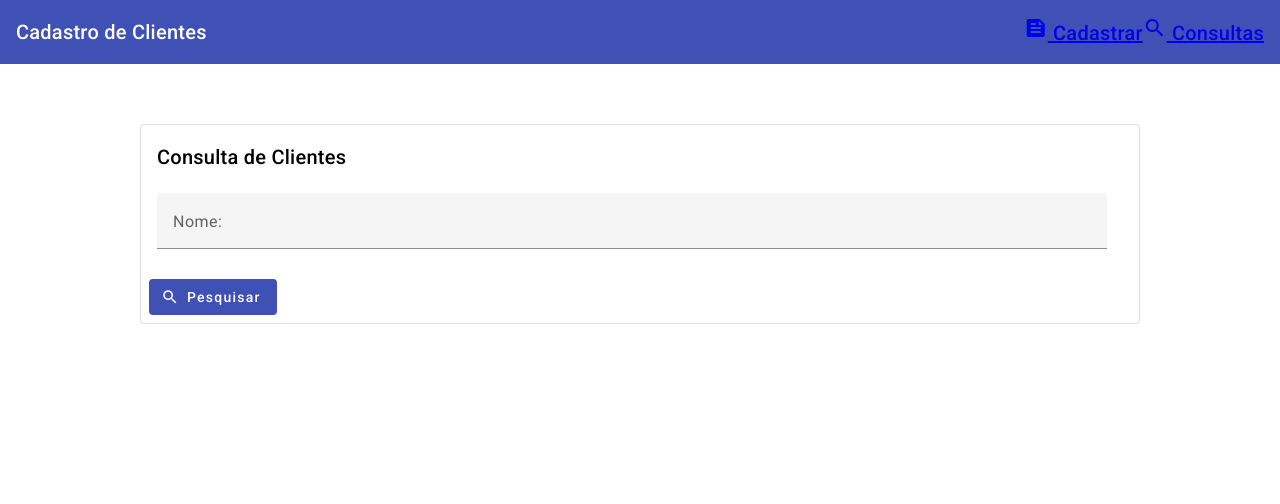
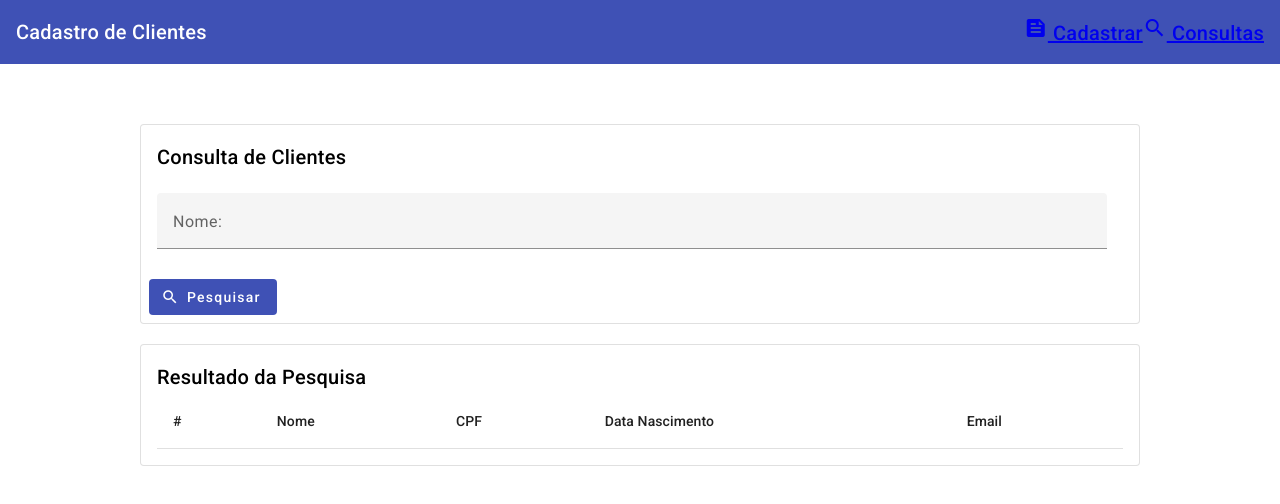
Before and after one commit to LeoMazenda2/crud-angular-material, an Angular app: page /consulta in a window 1280 px wide. Shown: the top 504 px of the page. Built offline with nearby package versions, Linux system fonts and the light colour scheme.

Commit message:
a renderizar a tabela

```diff
--- a/src/app/cliente.service.ts
+++ b/src/app/cliente.service.ts
@@ -16,7 +16,11 @@
     localStorage.setItem(ClienteService.REPO_CLIENTE, JSON.stringify(storage));
   }
 
-  obterStorage(): Cliente[] {
+  pesquisarClientes(nome: string) : Cliente[] {
+    return this.obterStorage();
+  }
+
+  private obterStorage(): Cliente[] {
     const repositorioClientes = localStorage.getItem(ClienteService.REPO_CLIENTE);
     if (repositorioClientes) {
       const Clientes: Cliente[] = JSON.parse(repositorioClientes);
--- a/src/app/consulta/consulta.component.html
+++ b/src/app/consulta/consulta.component.html
@@ -3,7 +3,7 @@
     <form class="mt-60" #buscarForm="ngForm">
       <mat-card appearance="outlined">
         <mat-card-header>
-          <mat-card-title>Consulta de Clientes</mat-card-title>
+          <mat-card-title> Consulta de Clientes </mat-card-title>
         </mat-card-header>
         <mat-card-content class="mt-20">
           <div fxLayout="row">
@@ -17,12 +17,53 @@
         </mat-card-content>
 
         <mat-card-actions>
-            <button mat-flat-button color="primary" type="submit">
-              <mat-icon fontIcon="search"></mat-icon>
-              Pesquisar
-            </button>
+          <button mat-flat-button color="primary" type="submit">
+            <mat-icon fontIcon="search"></mat-icon>
+            Pesquisar
+          </button>
         </mat-card-actions>
       </mat-card>
     </form>
   </div>
 </div>
+
+<div fxLayout="row" fxLayoutAlign="center" class="mt-20">
+  <div fxLayout="column" fxFlex="1000px">
+    <mat-card appearance="outlined">
+      <mat-card-header>
+        <mat-card-title> Resultado da Pesquisa </mat-card-title>
+      </mat-card-header>
+      <mat-card-content>
+        <table mat-table [dataSource]="listaClientes">
+          <ng-container matColumnDef="id">
+            <th mat-header-cell *matHeaderCellDef>#</th>
+            <td mat-cell *matCellDef="let cliente">{{ cliente.id }}</td>
+          </ng-container>
+
+            <ng-container matColumnDef="nome">
+            <th mat-header-cell *matHeaderCellDef>Nome</th>
+            <td mat-cell *matCellDef="let cliente">{{ cliente.nome }}</td>
+          </ng-container>
+
+            <ng-container matColumnDef="cpf">
+            <th mat-header-cell *matHeaderCellDef>CPF</th>
+            <td mat-cell *matCellDef="let cliente">{{ cliente.cpf }}</td>
+          </ng-container>
+
+            <ng-container matColumnDef="dataNascimento">
+            <th mat-header-cell *matHeaderCellDef>Data Nascimento</th>
+            <td mat-cell *matCellDef="let cliente">{{ cliente.dataNascimento }}</td>
+          </ng-container>
+
+            <ng-container matColumnDef="email">
+            <th mat-header-cell *matHeaderCellDef>Email</th>
+            <td mat-cell *matCellDef="let cliente">{{ cliente.email }}</td>
+          </ng-container>
+
+          <tr mat-header-row *matHeaderRowDef="colunasTable"></tr>
+          <tr mat-row *matRowDef="let row; columns: colunasTable"></tr>
+        </table>
+      </mat-card-content>
+    </mat-card>
+  </div>
+</div>
--- a/src/app/consulta/consulta.component.ts
+++ b/src/app/consulta/consulta.component.ts
@@ -1,4 +1,5 @@
-import { Component } from '@angular/core';
+import { Component, OnInit,  } from '@angular/core';
+import { CommonModule } from '@angular/common';
 import { FormsModule } from '@angular/forms';
 import { MatInputModule } from '@angular/material/input';
 import { MatCardModule } from '@angular/material/card';
@@ -6,6 +7,8 @@
 import { MatButtonModule } from '@angular/material/button';
 import { MatTableModule } from '@angular/material/table';
 import { FlexLayoutModule } from '@angular/flex-layout';
+import { ClienteService } from '../cliente.service';
+import { Cliente } from '../cadastro/cliente';
 
 @Component({
   selector: 'app-consulta',
@@ -16,11 +19,24 @@
     MatIconModule,
     MatButtonModule,
     MatTableModule,
-    FlexLayoutModule
+    FlexLayoutModule,
+    CommonModule
   ],
   templateUrl: './consulta.component.html',
   styleUrl: './consulta.component.scss'
 })
-export class ConsultaComponent {
+export class ConsultaComponent implements OnInit {
+
+  listaClientes: Cliente[] = [];
+  colunasTable: string[] = ['id', 'nome', 'cpf', 'dataNascimento', 'email'];
+
+
+  constructor(private service: ClienteService) {
+
+  }
+
+  ngOnInit() {
+    this.listaClientes = this.service.pesquisarClientes('');
+  }
 
 }
```
